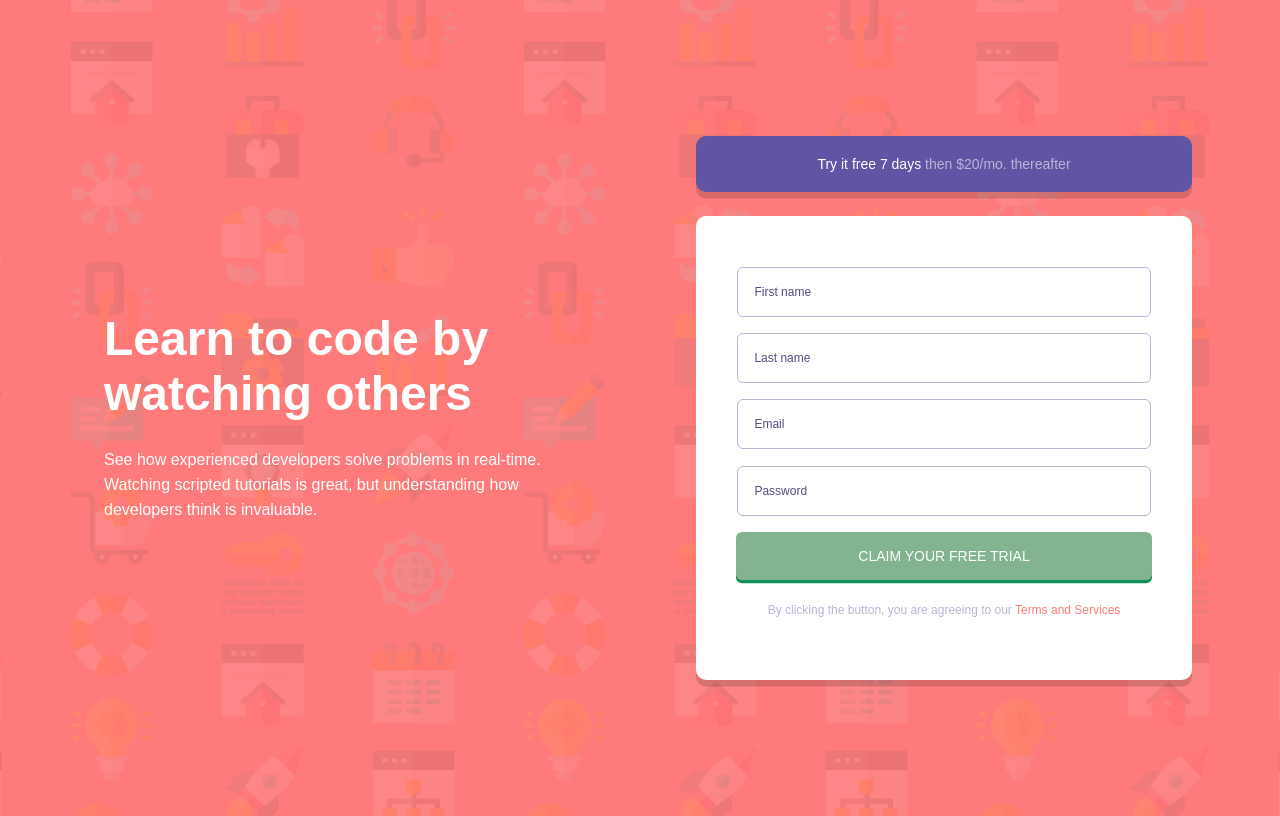
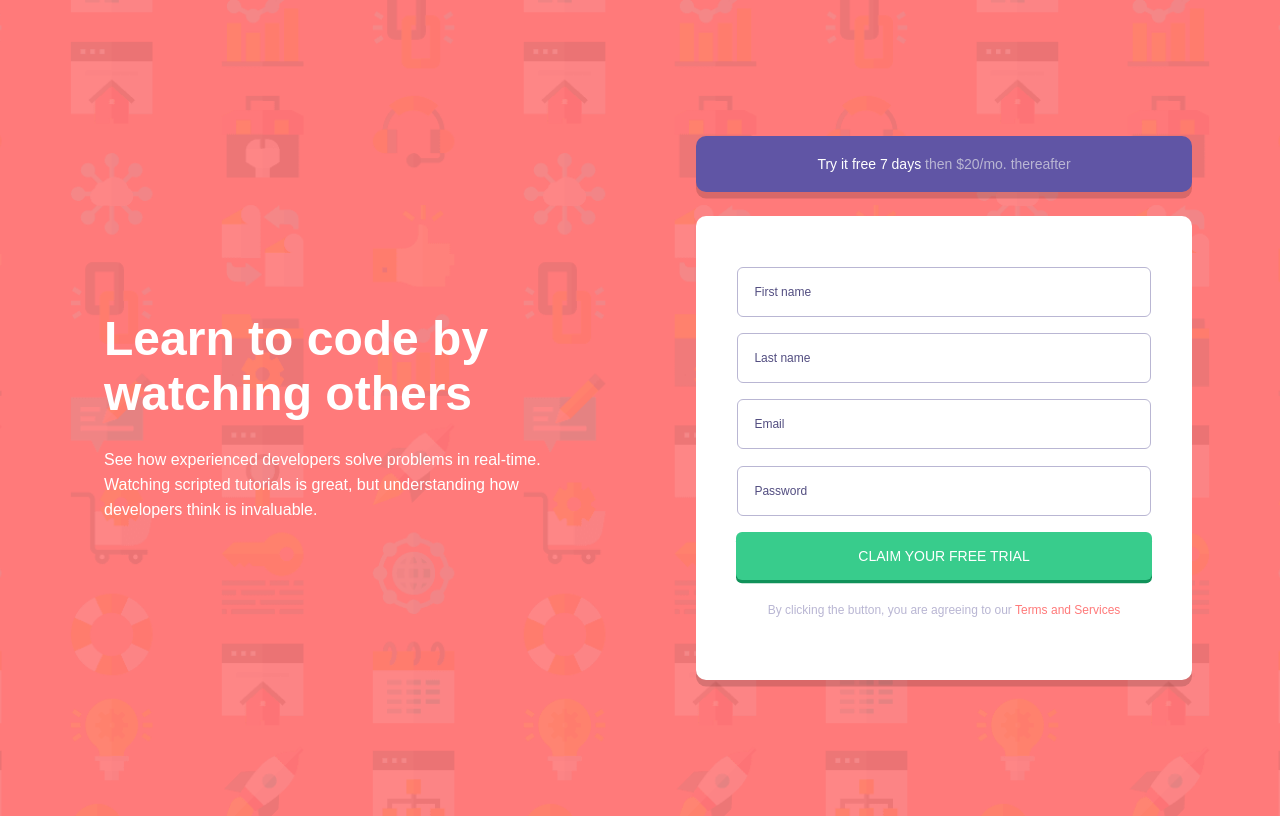
Before and after one commit to Dangyil/react, a React app: page / in a window 1280 px wide. Shown: the top 816 px of the page. Built offline with nearby package versions, Linux system fonts and the light colour scheme; the HTML template or start-up script is replaced by a standard one.

Commit message:
modified: App.jsx

```diff
--- a/src/App.jsx
+++ b/src/App.jsx
@@ -85,7 +85,6 @@ export default function ValidationForm() {
   const handleChange = (e) => {
     const { name, value } = e.target;
     setFormData({ ...formData, [name]: value });
-
     setErrors({...errors, [name]: validateField(name, value)});
   };
 
@@ -100,11 +99,10 @@ export default function ValidationForm() {
     }
   };
 
-  // Form submission effect
+  // Prevent submission if there are validation errors
   useEffect(() => {
     const hasErrors = Object.values(errors).some(error => error);
-    const hasEmptyFields = fields.some(field => !formData[field.name].trim());
-    setIsDisabled(hasErrors || hasEmptyFields);
+    setIsDisabled(hasErrors);
   }, [formData, errors]);
 
   return (
```
